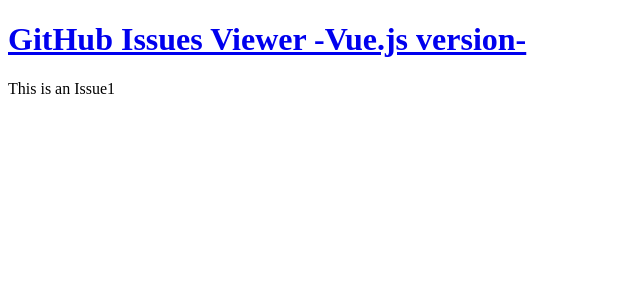
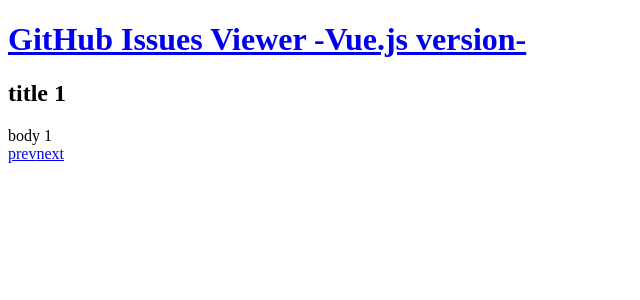
Before and after one commit to kawarimidoll/github-issues-vuer, a Vue app: page /issues/1 in a window 1280 px wide. Shown: the top 300 px of the page, without its empty margins (0-640 px from the left). Built offline with nearby package versions, Linux system fonts and the light colour scheme.

Commit message:
add dummy methods

```diff
--- a/src/main.js
+++ b/src/main.js
@@ -3,6 +3,4 @@
 import router from "./router.js";
 import "./index.css";
 
-const app = createApp(App);
-app.use(router);
-app.mount("#app");
+createApp(App).use(router).mount("#app");
--- a/src/router.js
+++ b/src/router.js
@@ -9,7 +9,7 @@
 
 const routes = [
   { path: "/", template: '<router-link to="/issues">Enter</router-link>' },
-  { path: "/issues/:number", component: Issue },
+  { path: "/issues/:number", component: Issue, props: true },
   { path: "/issues", component: Issues },
   { path: "/:pathMatch(.*)*", component: NotFound },
 ];
--- a/src/views/Issue.vue
+++ b/src/views/Issue.vue
@@ -1,5 +1,46 @@
 <template>
   <div>
-    <p>This is an Issue{{ $route.params.number }}</p>
+    <div v-if="loading">loading...</div>
+    <div v-else>
+      <h2>
+      {{ issue.title }}
+      </h2>
+      <div>{{issue.body}}</div>
+    </div>
+    <router-link :to="prev">prev</router-link>
+    <router-link :to="next">next</router-link>
   </div>
 </template>
+
+<script>
+export default {
+  props: ["number"],
+  data: function () {
+    return {
+      issue: {},
+      loading: true,
+    };
+  },
+  created: function () {
+    this.fetchData();
+  },
+  watch: { number: "fetchData" },
+  computed: {
+    next() {
+      return `/issues/${Number(this.number) + 1}`;
+    },
+    prev() {
+      return `/issues/${Number(this.number) - 1}`;
+    },
+  },
+  methods: {
+    fetchData() {
+      this.loading = true;
+      this.issue.number = this.number;
+      this.issue.title = `title ${this.number}`
+      this.issue.body = `body ${this.number}`
+      this.loading = false;
+    },
+  },
+};
+</script>
--- a/src/views/Issues.vue
+++ b/src/views/Issues.vue
@@ -1,14 +1,47 @@
 <template>
   <div>
     <p>This is Issues list</p>
-    <p>{{ $route.query?.page || 1 }}</p>
-    <router-link to="/issue">an issue</router-link>
+    <p>{{ page }}</p>
+    <router-link to="/issues/1">issue 1</router-link>
+    <router-link to="/issues/2">issue 2</router-link>
+    <router-link :to="prev">prev</router-link>
+    <router-link :to="next">next</router-link>
   </div>
 </template>
 
 <script>
+// [Vue 3 Fetch Data and Consume REST APIs | Techiediaries](https://www.techiediaries.com/vue-3-fetch-data-rest-api/)
+// [Vue3 Composition API でのVue Routerの使い方 - Qiita](https://qiita.com/azukiazusa/items/9f467fdea7298baf3476)
+const API_URL =
+  "http://api.github.com/repos/facebook/react/issues?per=10&page=";
+
 export default {
-  mounted(){
-    console.log(this.$route)
-  }
-}</script>
+  data: function () {
+    return {
+      page: "1",
+      issues: [],
+      loading: true,
+    };
+  },
+  created: function () {
+    this.fetchData();
+  },
+  watch: { "$route.query.page": "fetchData" },
+  computed: {
+    next() {
+      return `/issues?page=${Number(this.page) + 1}`;
+    },
+    prev() {
+      return `/issues?page=${Number(this.page) - 1}`;
+    },
+  },
+  methods: {
+    fetchData() {
+      this.loading = true;
+      this.page = this.$route.query.page || "1";
+      console.log("fetch!", `${API_URL}${this.page}`);
+      this.loading = false;
+    },
+  },
+};
+</script>
```
